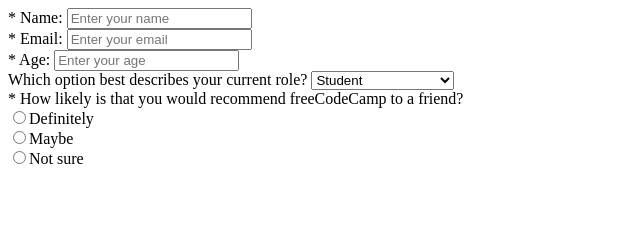
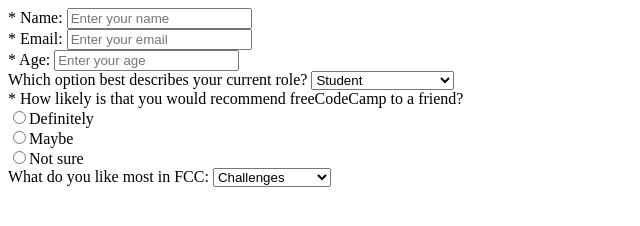
Before and after one commit to dolibeth918/survey-form, a plain HTML site: page index.html in a window 1280 px wide. Shown: the whole page, without its empty margins (0-640 px from the left). Drawn offline with Linux system fonts and the light colour scheme.

Commit message:
add form

```diff
--- a/index.html
+++ b/index.html
@@ -37,6 +37,14 @@
         <br>
         <input type="radio" name="recommend" value="not sure">Not sure
       </div>
+      <label>What do you like most in FCC:</label>
+      <select name="like">
+        <option disabled value>Select an option</option>
+        <option value="challenges">Challenges</option>
+        <option value="projects">Projects</option>
+        <option value="community">Community</option>
+        <option value="open source">Open Source</option>
+      </select>
     </form>
   </div>
 </body>
```
